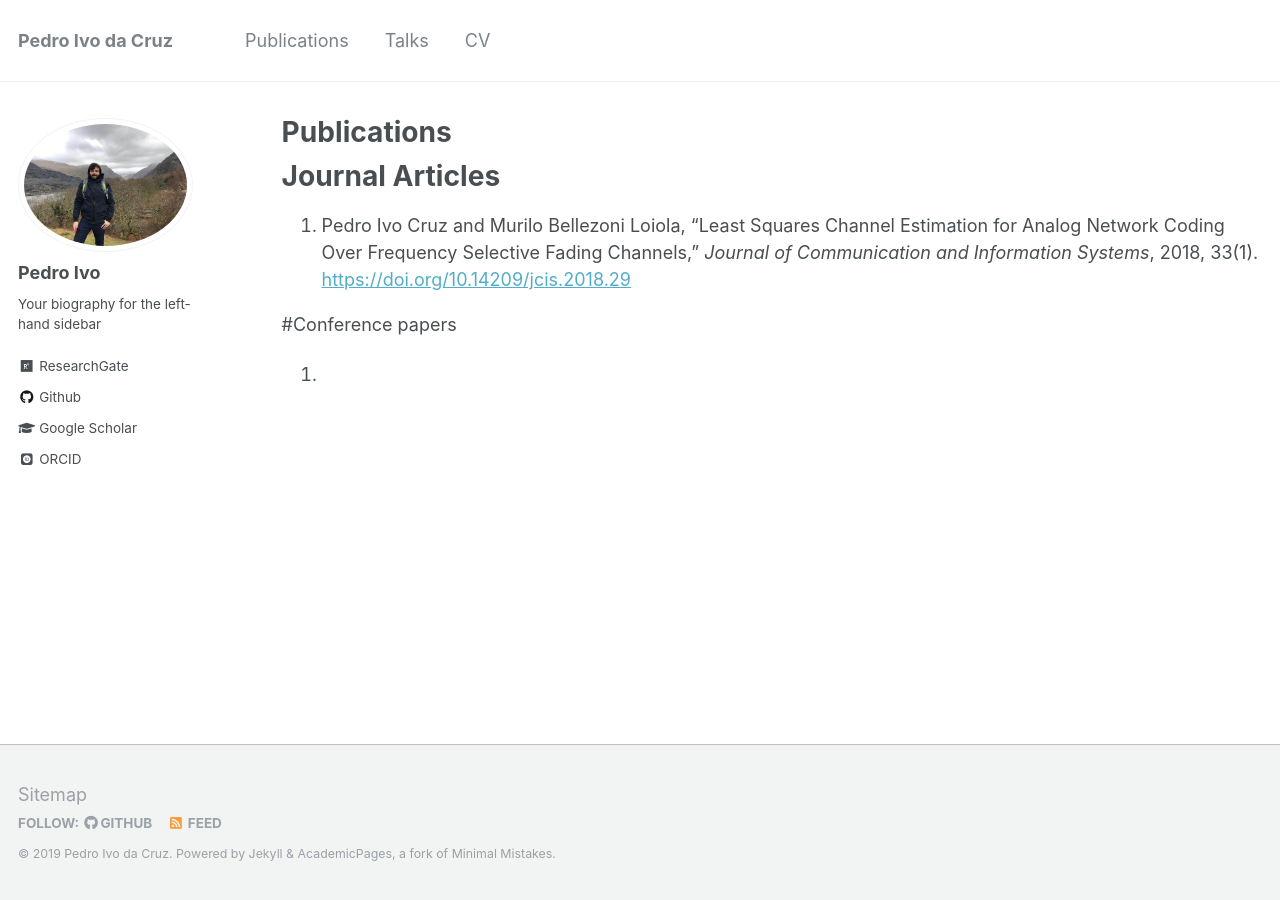
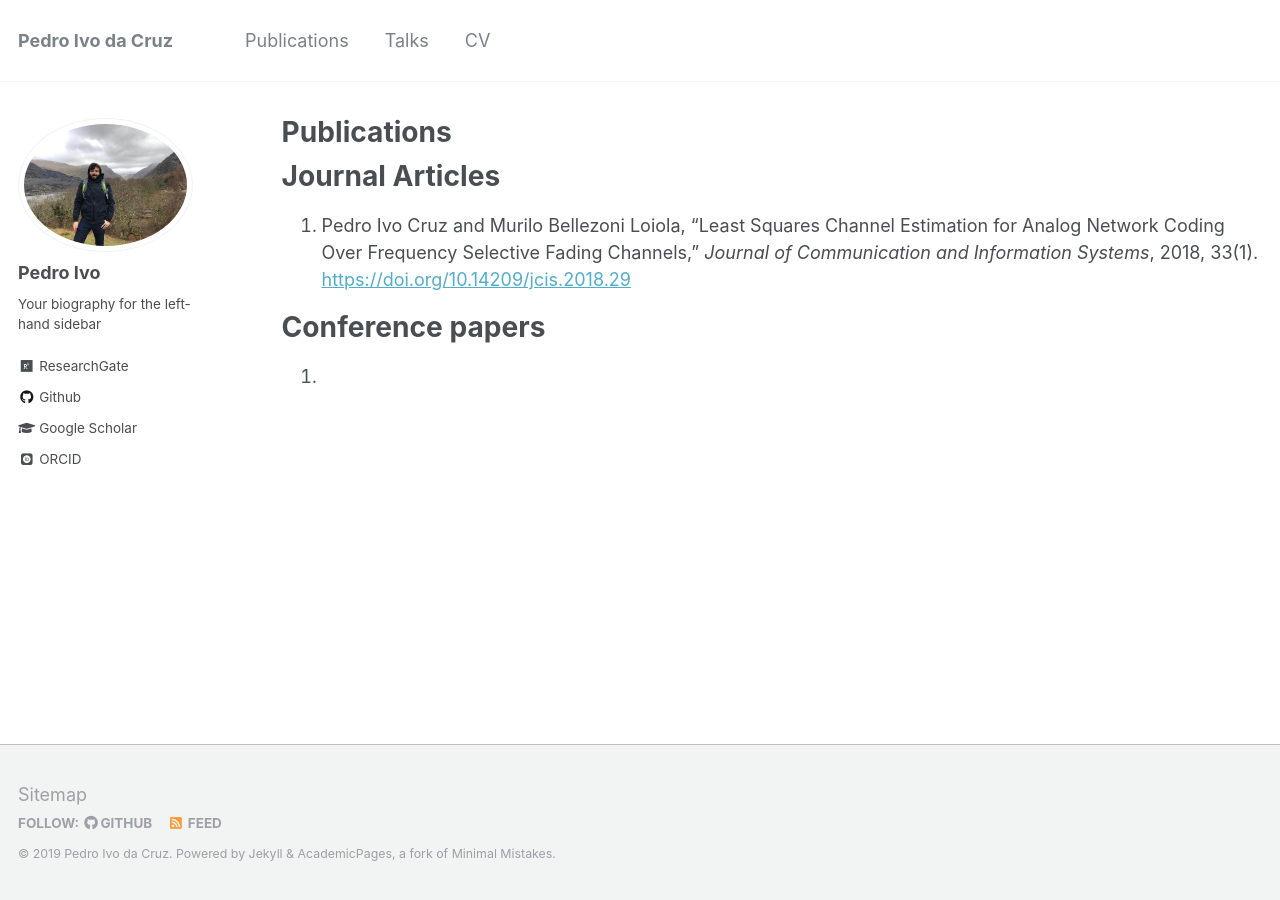
Before and after one commit to pedroidc/pedroidc.github.io, a Jekyll site: the page built from _pages/publications.md, in a window 1280 px wide. Built offline with Jekyll 4.4.1, drawn with Linux system fonts in a browser that asks for light colours; some web fonts are replaced.

Commit message:
Corrections on publication page

```diff
--- a/_pages/publications.md
+++ b/_pages/publications.md
@@ -5,10 +5,10 @@
 author_profile: true
 ---
 
-<!-- {% if author.googlescholar %}
+{% if author.googlescholar %}
   You can also find my articles on <u><a href="{{author.googlescholar}}">my Google Scholar profile</a>.</u>
 {% endif %}
-
+<!--
 {% include base_path %}
 
 {% for post in site.publications reversed %}
@@ -18,5 +18,5 @@
 # Journal Articles
 1. Pedro Ivo Cruz and Murilo Bellezoni Loiola, "Least Squares Channel Estimation for Analog Network Coding Over Frequency Selective Fading Channels," _Journal of Communication and Information Systems_, 2018, 33(1). [https://doi.org/10.14209/jcis.2018.29](https://doi.org/10.14209/jcis.2018.29)
 
-#Conference papers
+# Conference papers
 1.
```
